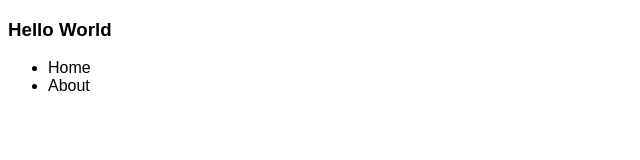
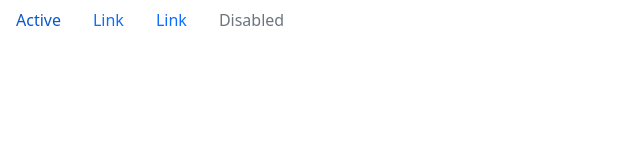
Before and after one commit to fairuzsinaga/fairuzsinaga.github.io, a plain HTML site: page index.html in a window 1280 px wide. Shown: the whole page, without its empty margins (0-640 px from the left). Drawn offline with Linux system fonts and the light colour scheme.

Commit message:
Mengubah file index

```diff
--- a/index.html
+++ b/index.html
@@ -4,30 +4,18 @@
     <meta charset="UTF-8">
     <meta http-equiv="X-UA-Compatible" content="IE=edge">
     <meta name="viewport" content="width=device-width, initial-scale=1.0">
+    <link rel="stylesheet" href="public/css/bootstrap.min.css">
     <title>Hello</title>
-    <style>
-
-        body {
-            font-family: Arial, Helvetica, sans-serif;
-        }
-
-    </style>
-
 </head>
 <body>
 
-    <h3>Hello World</h3>
+    <nav class="nav">
+        <a class="nav-link active" aria-current="page" href="#">Active</a>
+        <a class="nav-link" href="#">Link</a>
+        <a class="nav-link" href="#">Link</a>
+        <a class="nav-link disabled" href="#" tabindex="-1" aria-disabled="true">Disabled</a>
+    </nav>
 
-    <div class="container">
-
-        <nav class="navbar">
-            <ul>
-                <li>Home</li>
-                <li>About</li>
-            </ul>
-        </nav>
-
-    </div>
-
+<script src="public/js/bootstrap.min.js"></script>
 </body>
 </html>
```
